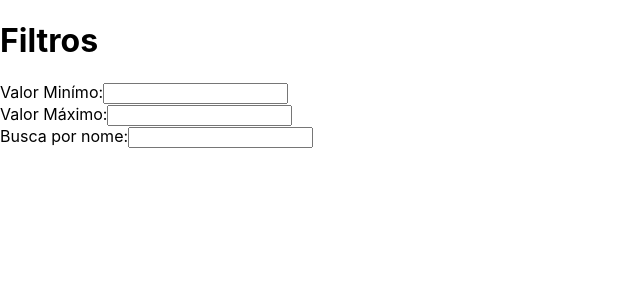
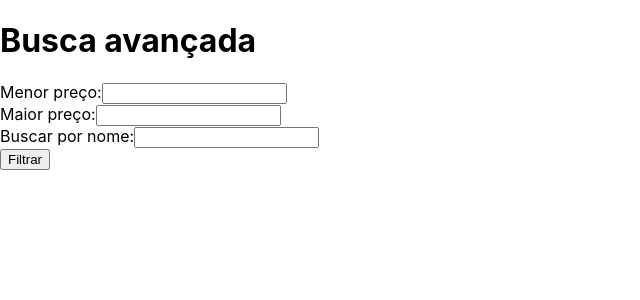
Before and after one commit to future4code/Jemison-labe-commerce5, a React (Create React App) app: page / in a window 1280 px wide. Shown: the top 300 px of the page, without its empty margins (0-640 px from the left). Built offline with nearby package versions, Linux system fonts and the light colour scheme.

Commit message:
complementando formulário

```diff
--- a/src/components/Filtros/Filtros.js
+++ b/src/components/Filtros/Filtros.js
@@ -6,30 +6,31 @@ function Filtros () {
     return (
         <Sessao>
 
-            <h1>Filtros</h1>
+            <h1>Busca avançada</h1>
 
-            <div>
-                <label>
-                    Valor Minímo:
-                    <input />
-                </label>
-            </div>
+            <form action="">
+                <div>
+                    <label>
+                        Menor preço:
+                        <input  type="number" value={''} onChange={''}/>
+                    </label>
+                </div>
+                <div>
+                    <label>
+                        Maior preço:
+                        <input type="number" value={''} onChange={''}/>
+                    </label>
+                </div>
+                <div>
+                    <label>
+                        Buscar por nome:
+                        <input type="text" value={''} onChange={''}/>
+                    </label>
+                </div>
 
-            <div>
-                <label>
-                    Valor Máximo:
-                    <input />
-                </label>
-            </div>
+                <button type="submit" onClick="submit">Filtrar</button>
 
-            <div>
-
-                <label>
-                    Busca por nome:
-                    <input />
-                </label>
-
-            </div>
+            </form>
 
 
         </Sessao>
```
Also changed, not shown: 1 other file (tests, documents, lock files or other folders).
